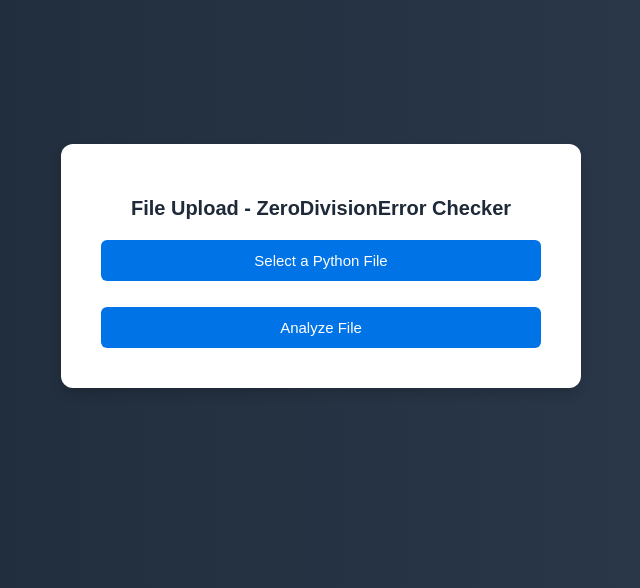
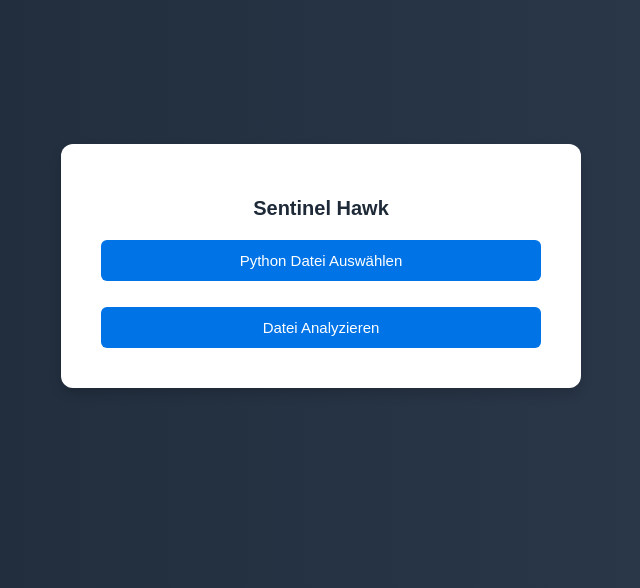
Before and after one commit to Z0mbieNick/Code-Analyzer, a Flask app: page / in a window 1280 px wide. Shown: the part 134-722 px from the top of the page, without its empty margins (319-959 px from the left). Run offline with Flask 3, Linux system fonts and the light colour scheme.

Commit message:
addded favicon

```diff
--- a/src/app/templates/index.html
+++ b/src/app/templates/index.html
@@ -3,13 +3,18 @@
 <head>
     <meta charset="UTF-8">
     <meta name="viewport" content="width=device-width, initial-scale=1.0">
-    <title>ZeroDivisionError Checker</title>
+    <title>Sentinel Hawk</title>
+
     <link rel="stylesheet" href="{{ url_for('static', filename='style.css') }}">
+    <!-- Favicon -->
+    <link rel="icon" type="image/png"
+          href="{{ url_for('static', filename='Sentinel_Hawk_favicon_white.png') }}">
+
     <script>
     function checkFile() {
         const fileInput = document.getElementById('file');
-        const message = document.getElementById('fileMessage');
-        const file = fileInput.files[0];
+        const message   = document.getElementById('fileMessage');
+        const file      = fileInput.files[0];
 
         if (!file) {
             message.innerHTML = '';
@@ -18,21 +23,21 @@
 
         if (file.name.endsWith('.py')) {
             message.style.color = 'green';
-            message.innerHTML = 'Valid Python file selected.';
+            message.innerHTML   = 'Valid Python file selected.';
         } else {
             message.style.color = 'red';
-            message.innerHTML = 'Invalid file type. Please select a .py file.';
+            message.innerHTML   = 'Invalid file type. Please select a .py file.';
         }
     }
     </script>
 </head>
 <body>
     <div class="container">
-        <h1>File Upload - ZeroDivisionError Checker</h1>
+        <h1>Sentinel Hawk</h1>
 
         <form action="/" method="post" enctype="multipart/form-data">
             <div class="file-upload-wrapper">
-                <label class="file-upload-label" for="file">Select a Python File</label>
+                <label class="file-upload-label" for="file">Python Datei Auswählen</label>
                 <input type="file" name="file" id="file" onchange="checkFile()">
             </div>
 
@@ -40,7 +45,7 @@
             <p id="fileMessage" style="font-weight: bold; margin-bottom: 10px;"></p>
 
             <!-- Upload/Analyze button -->
-            <input type="submit" id="submitButton" value="Analyze File">
+            <input type="submit" id="submitButton" value="Datei Analyzieren">
         </form>
     </div>
 </body>
```
Also changed, not shown: src/app/templates/results.html (+9 -5 lines), src/instance/uploads/calculator_flawed.py (added, +38 -0 lines), src/app/static/Sentinel_Hawk_favicon_white.png (added).
